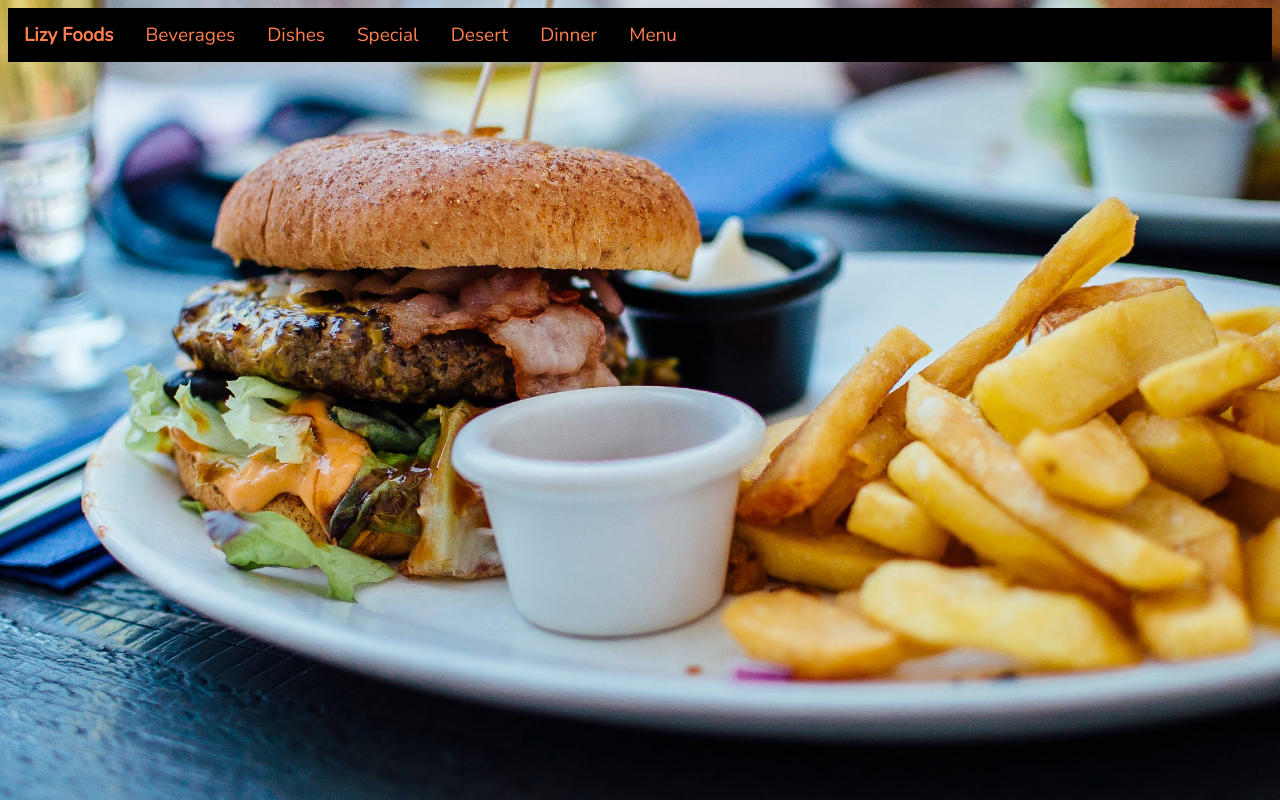
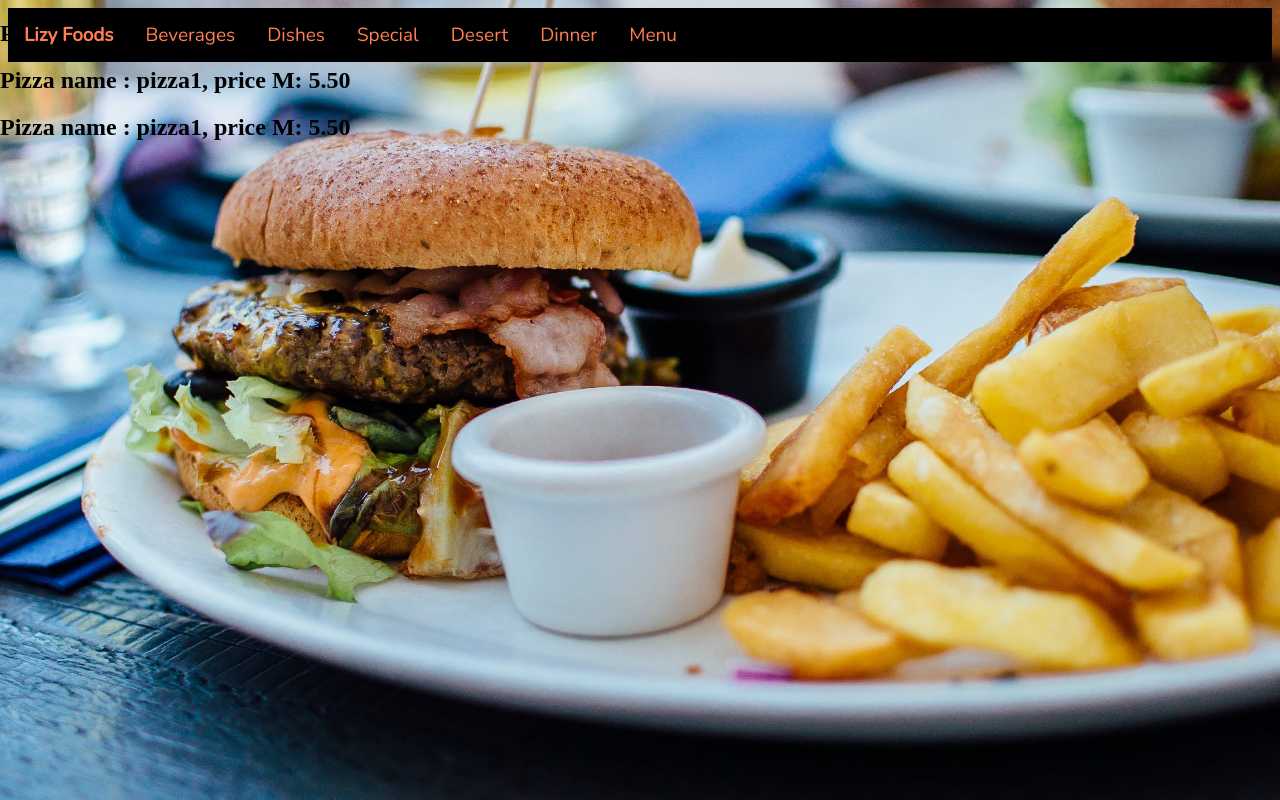
Before and after one commit to amcoolalphonce/e-Chakula, a Django app: template food/templates/food/pizza.html in a window 1280 px wide. Run offline with Django 5.2, Linux system fonts and the light colour scheme; the template is opened without the code that fills it: values that come from a table or form of the project are taken from there, others are empty; data comes from the database, SQL or seed files in the repository.

Commit message:
Update pizza.html

```diff
--- a/food/templates/food/pizza.html
+++ b/food/templates/food/pizza.html
@@ -2,4 +2,7 @@
 {% block title %} Pizza {% endblock %}
 
 {% block content %}
+        {% for pizza in pizzas %}
+                <h2>Pizza name : {{ Pizza.name }}, price M: {{ Pizza.priceM }}</h2>
+        {% endfor %}
 {% endblock content %}
```
